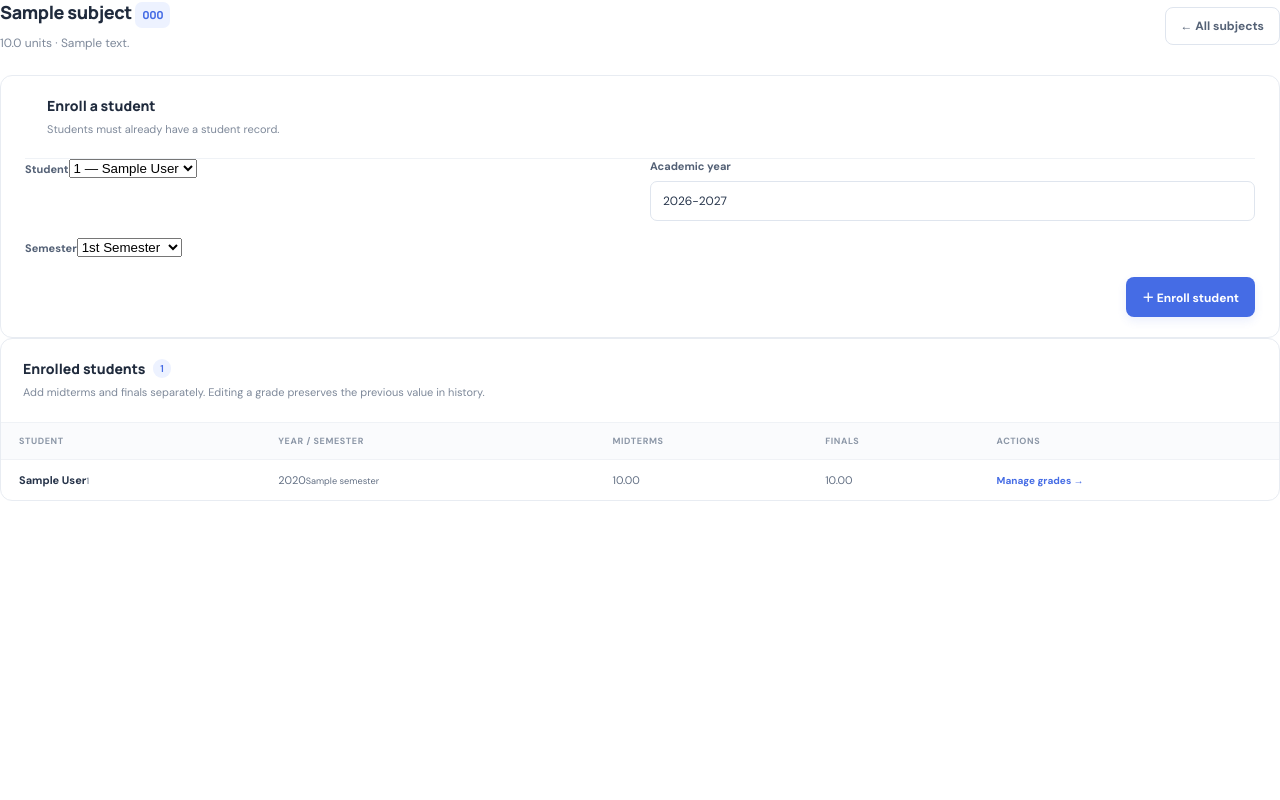
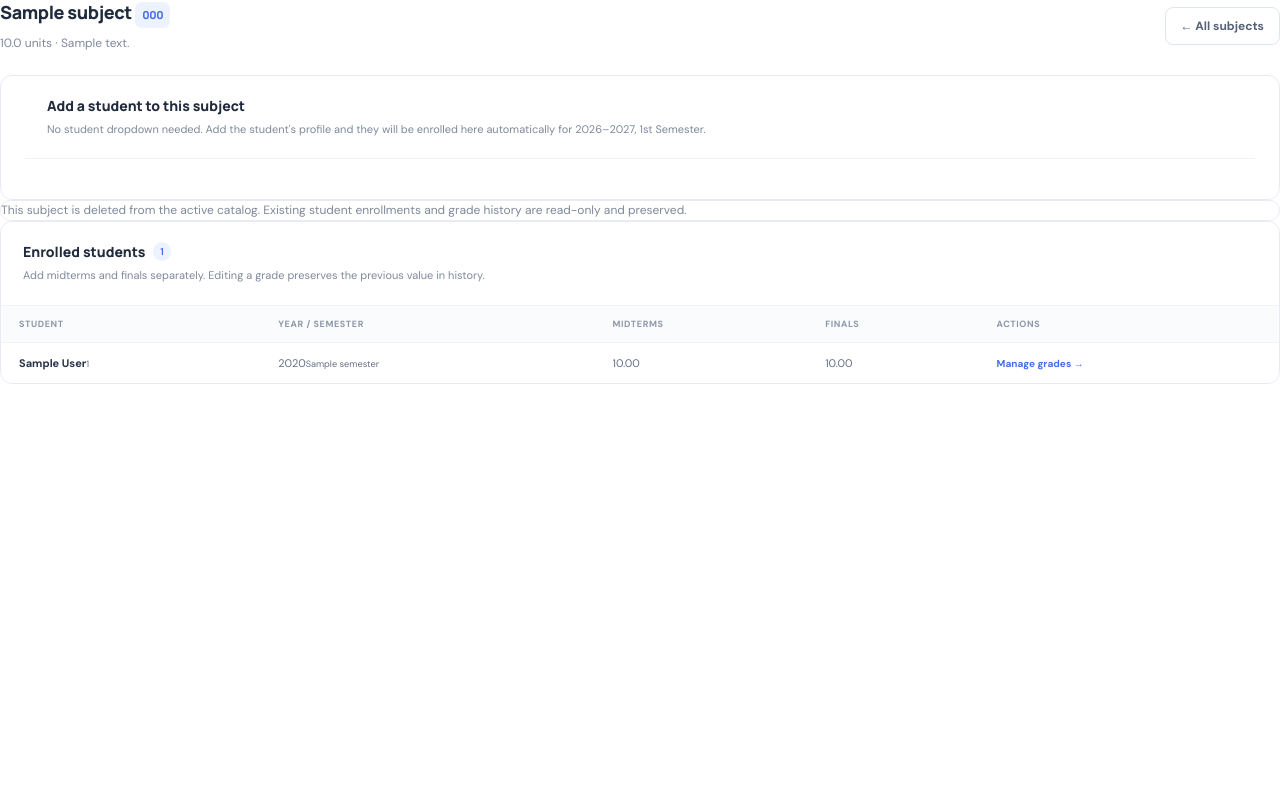
Before and after one commit to coderens/student-grade-analyzer, a Flask app: template templates/subject_detail.html in a window 1280 px wide. Run offline with Flask 3, Linux system fonts and the light colour scheme; the template is opened without the code that fills it: most values are stand-ins (such as "Sample title", 1, 10 or a date in 2020); some libraries are stand-ins or nearby versions.

Commit message:
Replace student dropdown with add-and-enroll student action

```diff
--- a/templates/subject_detail.html
+++ b/templates/subject_detail.html
@@ -1,7 +1,7 @@
 {% extends 'base.html' %}{% block title %}{{ subject.subject_name }}{% endblock %}{% block page_heading %}Subject class list{% endblock %}
 {% block content %}
 <div class="welcome-row"><div><h2>{{ subject.subject_name }} <span class="grade-chip">{{ subject.subject_code }}</span></h2><p class="muted">{{ '%.1f'|format(subject.units) }} units · {{ subject.description or 'Manage enrollments and term grades for this subject.' }}</p></div><a class="btn secondary" href="{{ url_for('subjects_page') }}">← All subjects</a></div>
-<div class="panel form-panel"><div class="panel-heading"><div><h3>Enroll a student</h3><p class="muted">Students must already have a student record.</p></div></div><form method="post" action="{{ url_for('enroll_student', subject_id=subject.id) }}"><input type="hidden" name="csrf_token" value="{{ csrf_token }}"><div class="form-grid"><label>Student<select name="student_id" required>{% for student in available_students %}<option value="{{ student.id }}">{{ student.student_number }} — {{ student.first_name }} {{ student.last_name }}</option>{% endfor %}</select></label><label>Academic year<input name="academic_year" required maxlength="20" value="2026-2027"></label><label>Semester<select name="semester"><option>1st Semester</option><option>2nd Semester</option><option>Summer</option></select></label></div><div class="form-actions"><button class="btn primary" type="submit">＋ Enroll student</button></div></form></div>
+<div class="panel form-panel"><div class="panel-heading"><div><h3>Add a student to this subject</h3><p class="muted">No student dropdown needed. Add the student's profile and they will be enrolled here automatically for 2026–2027, 1st Semester.</p></div></div><div class="form-actions">{% if subject.is_active %}<a class="btn primary" href="{{ url_for('add_student', subject_id=subject.id, academic_year='2026-2027', semester='1st Semester') }}">＋ Add Student</a>{% endif %}</div></div>{% if not subject.is_active %}<div class="panel"><p class="muted">This subject is deleted from the active catalog. Existing student enrollments and grade history are read-only and preserved.</p></div>{% endif %}
 <div class="panel table-panel"><div class="panel-heading"><div><h3>Enrolled students <span class="count-pill">{{ students|length }}</span></h3><p class="muted">Add midterms and finals separately. Editing a grade preserves the previous value in history.</p></div></div>
 {% if students %}<div class="table-scroll"><table><thead><tr><th>Student</th><th>Year / Semester</th><th>Midterms</th><th>Finals</th><th>Actions</th></tr></thead><tbody>{% for student in students %}<tr><td><b>{{ student.first_name }} {{ student.last_name }}</b><small class="table-subtext">{{ student.student_number }}</small></td><td>{{ student.academic_year }}<small class="table-subtext">{{ student.semester }}</small></td><td>{{ '%.2f'|format(student.midterms) if student.midterms is not none else 'Not entered' }}</td><td>{{ '%.2f'|format(student.finals) if student.finals is not none else 'Not entered' }}</td><td><a class="action-link" href="{{ url_for('enrollment_grades', enrollment_id=student.enrollment_id) }}">Manage grades →</a></td></tr>{% endfor %}</tbody></table></div>{% else %}<div class="empty-state"><h3>No students enrolled</h3><p>Use the enrollment form above to add a student to this subject.</p></div>{% endif %}</div>
 {% endblock %}
```
